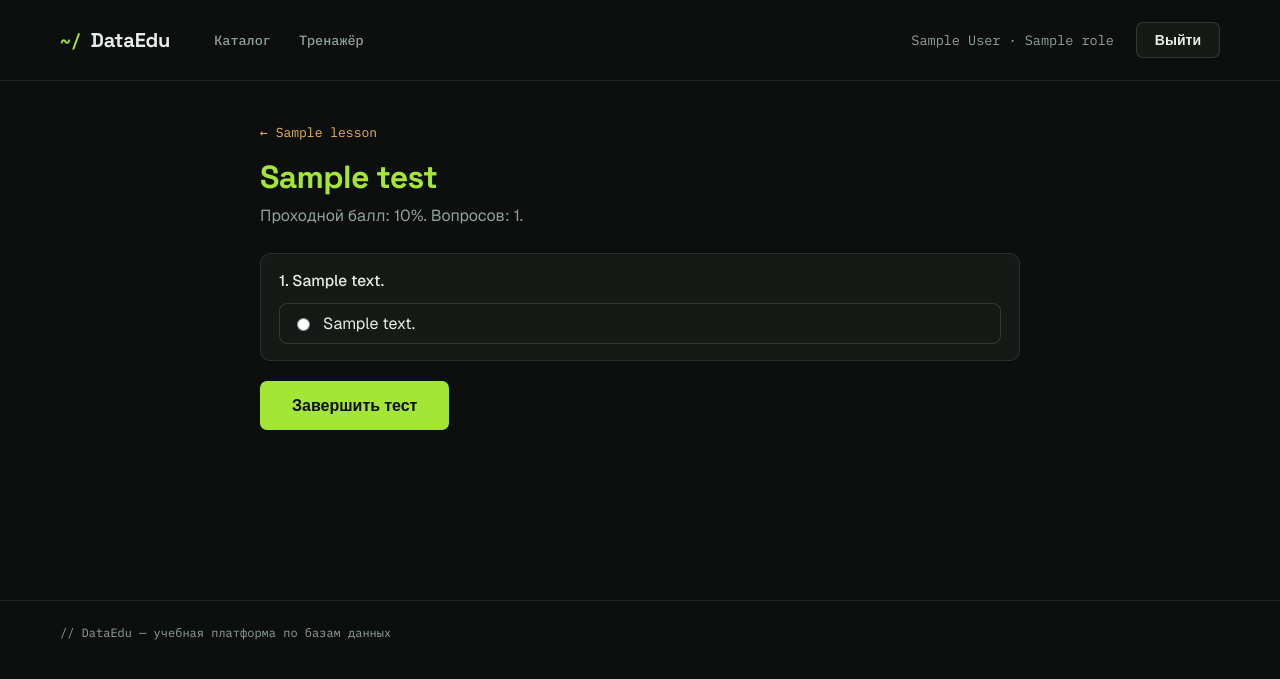
After one commit to Eloywa/dataedu, a Django app: page /lessons/00000000-0000-0000-0000-000000000001/test/ in a window 1280 px wide. The commit adds this page. Shown: the top 679 px of the page. Run offline with Django 5.2, Linux system fonts and the light colour scheme; a user stored in the database is signed in; tables that the repository leaves empty hold one stand-in row (values such as "Sample post").

Commit message:
Этап 6: тесты (прохождение, оценивание, результат)
- assessments: lesson_test (GET вопросы / POST оценивание)
- запись TestAttempt + AnswerSubmission, отметка урока при прохождении
- экран результата с разбором по вопросам, блок теста на странице урока
- стили теста в terminal.css

```diff
--- /dev/null
+++ b/assessments/urls.py
@@ -0,0 +1,9 @@
+from django.urls import path
+
+from . import views
+
+app_name = "assessments"
+
+urlpatterns = [
+    path("lessons/<uuid:lesson_id>/test/", views.lesson_test, name="lesson_test"),
+]
--- a/assessments/views.py
+++ b/assessments/views.py
@@ -1,3 +1,88 @@
-from django.shortcuts import render
+from django.contrib.auth.decorators import login_required
+from django.shortcuts import get_object_or_404, redirect, render
+from django.utils import timezone
 
-# Create your views here.
+from courses.models import Lesson
+from learning.models import LessonProgress
+
+from .models import AnswerSubmission, TestAttempt
+
+
+@login_required
+def lesson_test(request, lesson_id):
+    lesson = get_object_or_404(Lesson.objects.select_related("module__course"), id=lesson_id)
+    test = lesson.tests.first()
+    if test is None:
+        return redirect("courses:lesson_detail", lesson_id=lesson_id)
+
+    questions = list(test.questions.prefetch_related("options").all())
+
+    if request.method == "POST":
+        total_points = 0
+        earned = 0
+        results = []
+        for q in questions:
+            total_points += q.points
+            options = list(q.options.all())
+            option_ids = {str(o.id) for o in options}
+            correct = next((o for o in options if o.is_correct), None)
+
+            chosen_id = request.POST.get(f"q_{q.id}")
+            if chosen_id not in option_ids:  # защита от подделки/пустого
+                chosen_id = None
+            is_correct = bool(correct and chosen_id and str(correct.id) == chosen_id)
+            if is_correct:
+                earned += q.points
+
+            results.append(
+                {
+                    "question": q,
+                    "options": options,
+                    "chosen_id": chosen_id,
+                    "correct_id": str(correct.id) if correct else None,
+                    "is_correct": is_correct,
+                }
+            )
+
+        score = round(earned * 100 / total_points) if total_points else 0
+        is_passed = score >= test.pass_score
+
+        attempt = TestAttempt.objects.create(
+            user=request.user,
+            test=test,
+            score=score,
+            is_passed=is_passed,
+            started_at=timezone.now(),
+            finished_at=timezone.now(),
+        )
+        AnswerSubmission.objects.bulk_create(
+            [
+                AnswerSubmission(
+                    attempt=attempt,
+                    question=r["question"],
+                    answer_option_id=r["chosen_id"],
+                    is_correct=r["is_correct"],
+                )
+                for r in results
+            ]
+        )
+
+        if is_passed:
+            LessonProgress.objects.update_or_create(
+                user=request.user,
+                lesson=lesson,
+                defaults={"status": "completed", "completed_at": timezone.now()},
+            )
+        # TODO (этап 9): начисление XP и проверка достижений за прохождение теста.
+
+        return render(
+            request,
+            "assessments/test_result.html",
+            {"lesson": lesson, "test": test, "score": score, "is_passed": is_passed, "results": results},
+        )
+
+    return render(
+        request,
+        "assessments/test.html",
+        {"lesson": lesson, "test": test, "questions": questions},
+    )
--- a/config/urls.py
+++ b/config/urls.py
@@ -5,5 +5,6 @@ urlpatterns = [
     path("admin/", admin.site.urls),
     path("", include("accounts.urls")),
     path("", include("courses.urls")),
+    path("", include("assessments.urls")),
     path("", include("core.urls")),
 ]
--- a/static/css/terminal.css
+++ b/static/css/terminal.css
@@ -881,6 +881,113 @@ pre,
   border-radius: 8px;
 }
 
+/* Тесты */
+.lesson-test-block {
+  margin-top: 32px;
+  padding-top: 24px;
+  border-top: 1px solid var(--border);
+}
+.quiz-q {
+  background: var(--surface);
+  border: 1px solid var(--border);
+  border-radius: 10px;
+  padding: 16px 18px;
+  margin-bottom: 14px;
+}
+.quiz-q-text {
+  font-size: 15.5px;
+  font-weight: 500;
+  margin-bottom: 12px;
+}
+.quiz-options {
+  display: flex;
+  flex-direction: column;
+  gap: 8px;
+}
+.quiz-option {
+  display: flex;
+  align-items: center;
+  gap: 10px;
+  padding: 9px 12px;
+  border: 1px solid var(--hairline);
+  border-radius: 8px;
+  cursor: pointer;
+  transition:
+    border-color 0.15s,
+    background 0.15s;
+}
+.quiz-option:hover {
+  border-color: var(--accent);
+}
+.quiz-option input {
+  accent-color: var(--accent);
+}
+.test-form > .btn {
+  margin-top: 6px;
+}
+.result-banner {
+  display: flex;
+  align-items: center;
+  gap: 16px;
+  padding: 18px 20px;
+  border-radius: 10px;
+  margin-bottom: 22px;
+}
+.result-banner.ok {
+  background: var(--success-soft);
+  color: var(--success);
+}
+.result-banner.fail {
+  background: var(--danger-soft);
+  color: var(--danger);
+}
+.result-score {
+  font-family: "Space Grotesk", sans-serif;
+  font-size: 30px;
+  font-weight: 700;
+}
+.q-mark {
+  display: inline-block;
+  width: 20px;
+}
+.q-mark.ok {
+  color: var(--success);
+}
+.q-mark.fail {
+  color: var(--danger);
+}
+.quiz-option-result {
+  display: flex;
+  align-items: center;
+  justify-content: space-between;
+  gap: 10px;
+  padding: 9px 12px;
+  border: 1px solid var(--hairline);
+  border-radius: 8px;
+  color: var(--muted);
+  margin-bottom: 6px;
+}
+.quiz-option-result.correct {
+  border-color: var(--success);
+  color: var(--text);
+  background: var(--success-soft);
+}
+.quiz-option-result.wrong {
+  border-color: var(--danger);
+  color: var(--text);
+  background: var(--danger-soft);
+}
+.opt-tag {
+  font-family: "IBM Plex Mono", monospace;
+  font-size: 11px;
+}
+.tag-ok {
+  color: var(--success);
+}
+.tag-wrong {
+  color: var(--danger);
+}
+
 /* Теория (prose) */
 .prose {
   color: var(--text);
--- /dev/null
+++ b/templates/assessments/test.html
@@ -0,0 +1,28 @@
+{% extends "base.html" %}
+{% block title %}{{ test.title }} — DataEdu{% endblock %}
+
+{% block content %}
+<main class="container page" style="max-width: 760px">
+  <a href="{% url 'courses:lesson_detail' lesson.id %}" class="back-link">← {{ lesson.title }}</a>
+  <h1 class="page-title accent-ink">{{ test.title }}</h1>
+  <p class="page-sub">Проходной балл: {{ test.pass_score }}%. Вопросов: {{ questions|length }}.</p>
+
+  <form method="post" class="test-form">
+    {% csrf_token %}
+    {% for q in questions %}
+      <div class="quiz-q">
+        <div class="quiz-q-text">{{ forloop.counter }}. {{ q.text }}</div>
+        <div class="quiz-options">
+          {% for o in q.options.all %}
+            <label class="quiz-option">
+              <input type="radio" name="q_{{ q.id }}" value="{{ o.id }}" required />
+              <span>{{ o.text }}</span>
+            </label>
+          {% endfor %}
+        </div>
+      </div>
+    {% endfor %}
+    <button class="btn btn-primary" type="submit">Завершить тест</button>
+  </form>
+</main>
+{% endblock %}
```
Also changed, not shown: courses/views.py (+7 -0 lines), templates/assessments/test_result.html (added, +41 -0 lines), templates/lessons/lesson_detail.html (+20 -1 lines), ЧТО_СДЕЛАНО.md (+16 -1 lines).
